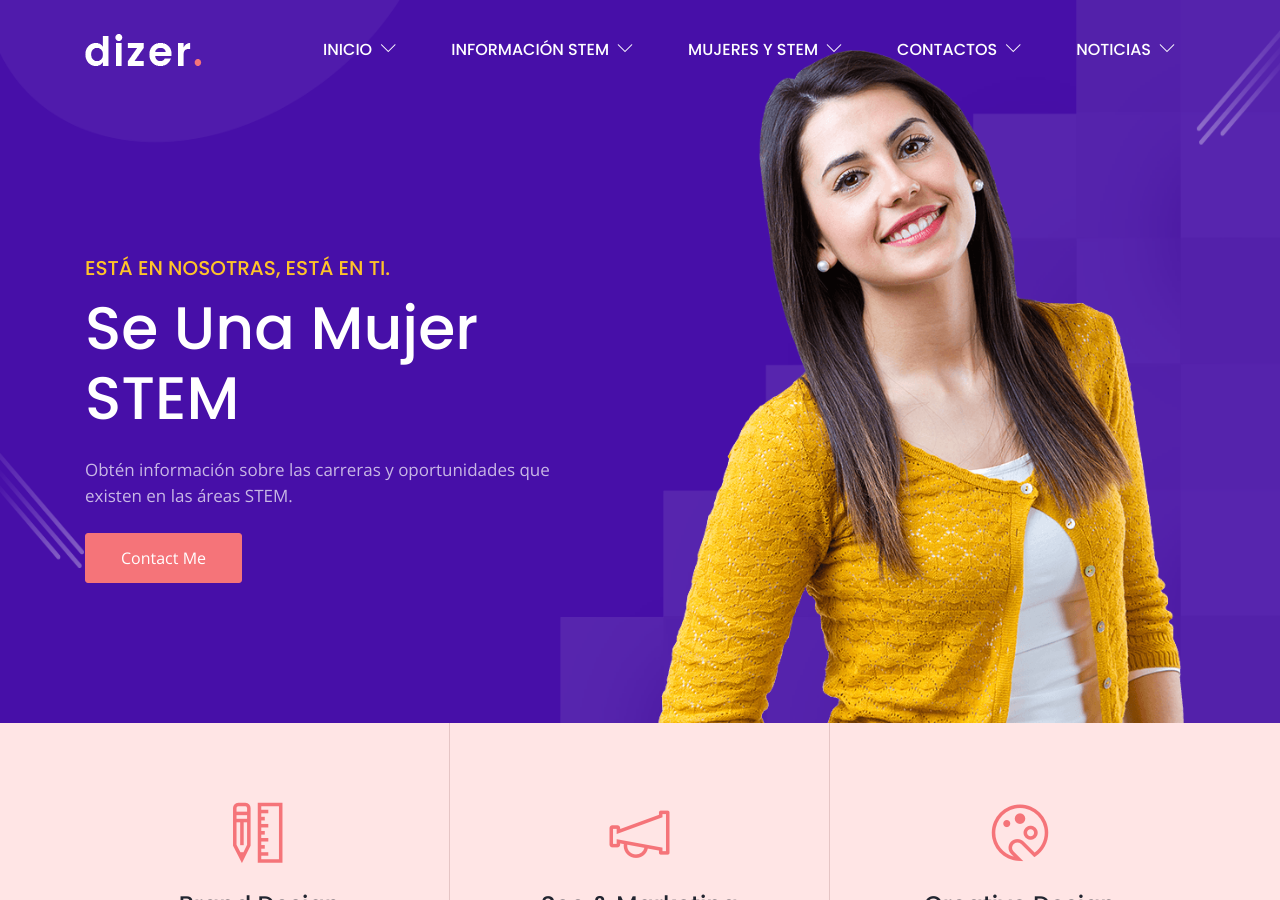
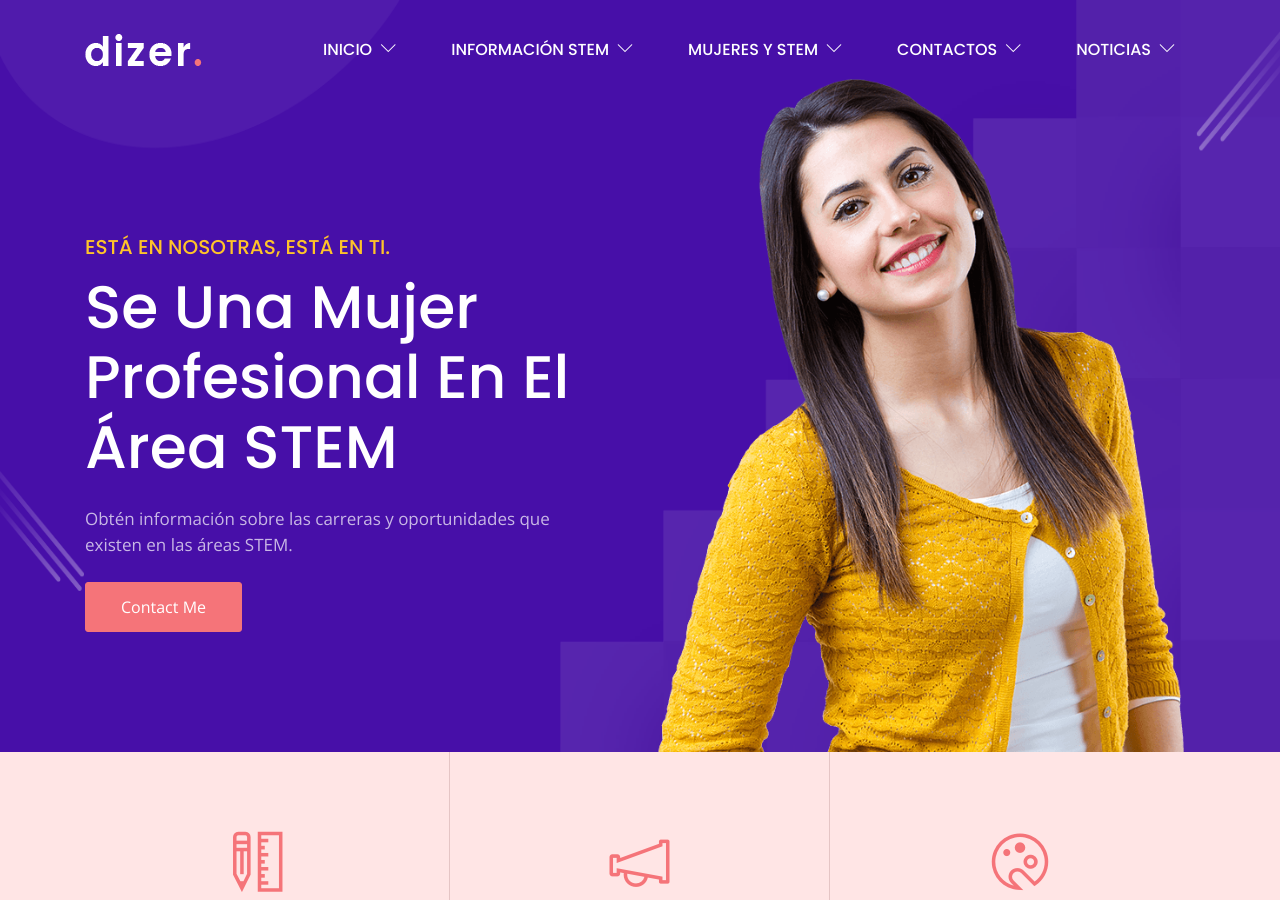
Before and after one commit to estaennosotraspiloto/estaennosotraspiloto, a Jekyll site: the page built from index.html, in a window 1280 px wide and 900 px high. Built offline with Jekyll 4.4.1, drawn with Linux system fonts in a browser that asks for light colours.

Commit message:
Update from Forestry.io estaennosotraspiloto updated _data/homepage_1.yml

```diff
--- a/_data/homepage_1.yml
+++ b/_data/homepage_1.yml
@@ -2,7 +2,7 @@
 hero_area:
   background_image: "/assets/images/bg/banner-2.png"
   subtitle: 'Está en nosotras, está en ti. '
-  title: Se una Mujer STEM
+  title: Se una Mujer Profesional en el área STEM
   content: Obtén información sobre las carreras y oportunidades que existen en las
     áreas STEM.
   image: "/assets/images/banner/banner-img-2.png"
```
